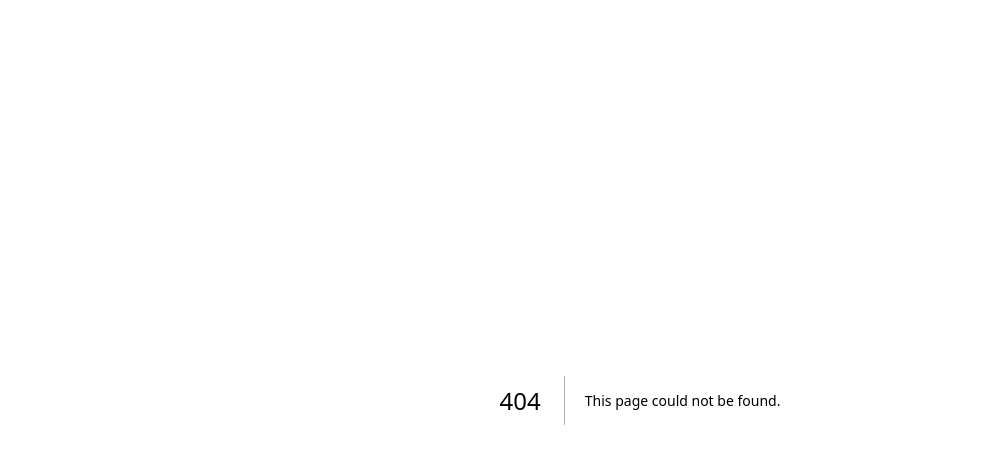
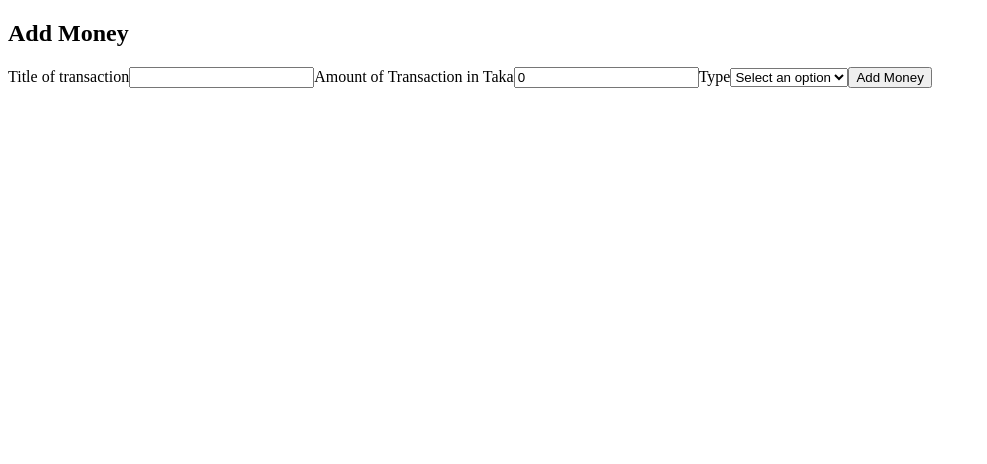
Before and after one commit to najmulhc/spendle, a Next.js app: page /add-money in a window 1280 px wide. Before the commit this address had no page. Shown: the top 464 px of the page, without its empty margins (0-987 px from the left). Built offline with nearby package versions, Linux system fonts and the light colour scheme.

Commit message:
form data got from formik

```diff
--- /dev/null
+++ b/app/add-money/page.tsx
@@ -0,0 +1,50 @@
+'use client';
+import { Formik , Field, Form} from "formik";
+
+const AddMoney = () => {
+    const handleFormSubmit = (values: any) => {
+        console.log(values);
+    }
+    const initialvalue = {
+        title: "",
+        amount: 0,
+        expenses: ""
+    }
+  const pageProps = {
+    title: "Add Money",
+    options: [
+      { value: "", text: "Select an option" },
+      { value: "food", text: "Food" },
+      { value: "cloth", text: "Cloth" },
+      { value: "transport", text: "Transport" },
+      { value: "treating friend", text: "Treating Friend" },
+      { value: "personal care", text: "Personal Care" },
+      { value: "other expenses", text: "Other Expenses" },
+    ],
+    submitText: "Add Money"
+  };
+  return (
+    <main>
+      <h2>{pageProps.title}</h2>
+      <Formik initialValues={initialvalue} onSubmit={handleFormSubmit}>
+        <Form >
+          <label htmlFor="title">Title of transaction</label>
+          <Field type="text" name="title" id="title" required />
+          <label htmlFor="amount">Amount of Transaction in Taka</label>
+          <Field type="number" name="amount" id="amount" min={1} required />
+          <label htmlFor="expenses">Type</label>
+          <Field as="select" name="expenses" id="expenses" required>
+            {pageProps.options.map((item) => (
+              <option key={item.value} value={item.value}>
+                {item.text}
+              </option>
+            ))}
+          </Field>
+          <button type="submit">{pageProps.submitText}</button>
+        </Form>
+      </Formik>
+    </main>
+  );
+};
+
+export default AddMoney;
--- /dev/null
+++ b/app/components/TransactionForm.tsx
@@ -0,0 +1,5 @@
+const TransactionForm = () => {
+  return <div>TransactionForm</div>;
+};
+
+export default TransactionForm;
--- a/package.json
+++ b/package.json
@@ -14,6 +14,7 @@
     "@types/react-dom": "18.2.4",
     "eslint": "8.42.0",
     "eslint-config-next": "13.4.5",
+    "formik": "^2.4.1",
     "next": "13.4.5",
     "react": "18.2.0",
     "react-dom": "18.2.0",
```
Also changed, not shown: 1 other file (tests, documents, lock files or other folders).
